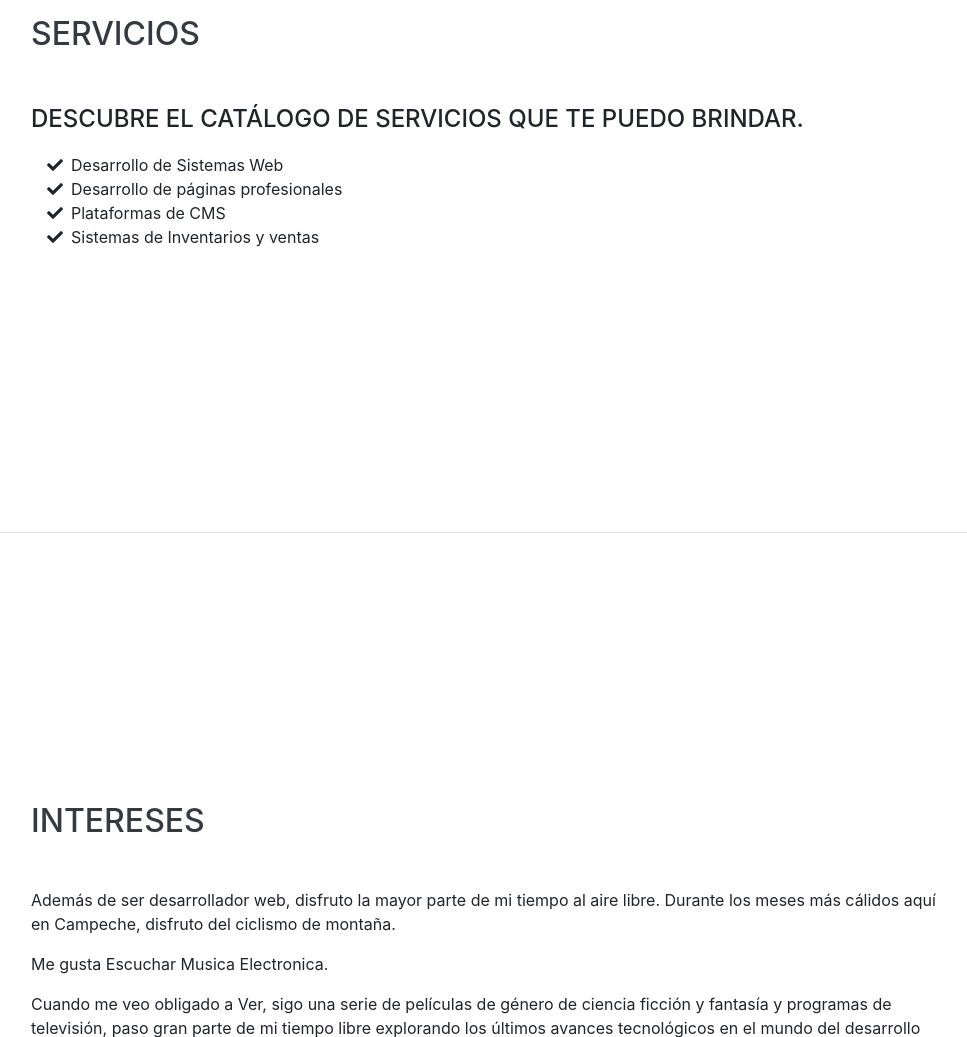
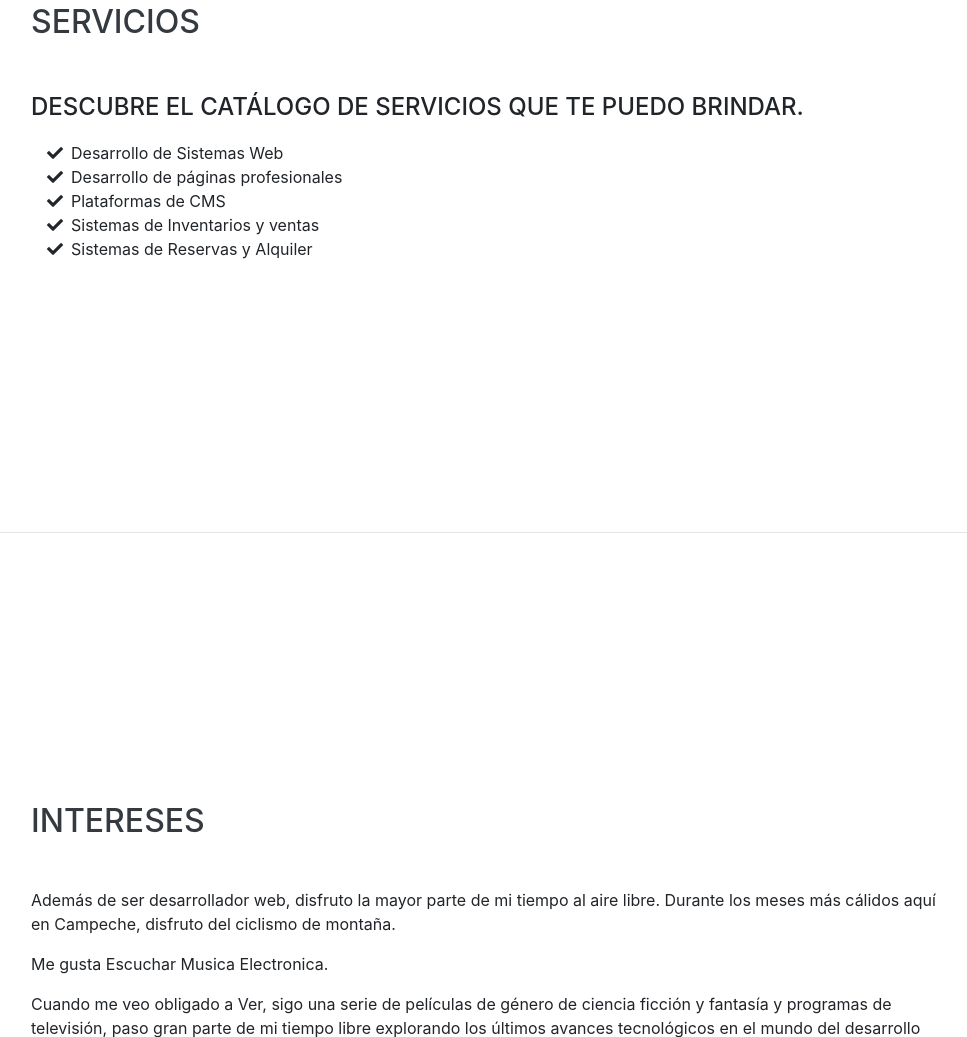
Before and after one commit to abelarcos/AbelArcosPerez.github.io, a website with bundled scripts: page index.html in a window 1280 px wide. Shown: the part 3636-4673 px from the top of the page, without its empty margins (289-1256 px from the left). Built offline with nearby package versions, Linux system fonts and the light colour scheme; a web font is replaced by a local one.

Commit message:
corrigiendo servicios

```diff
--- a/index.html
+++ b/index.html
@@ -274,6 +274,9 @@
           <li>
             <i class="fa-li fa fa-check"></i>
             Sistemas de Inventarios y ventas</li>
+          <li>
+            <i class="fa-li fa fa-check"></i>
+            Sistemas de Reservas y Alquiler</li>
         </ul>
 
       </div>
```
